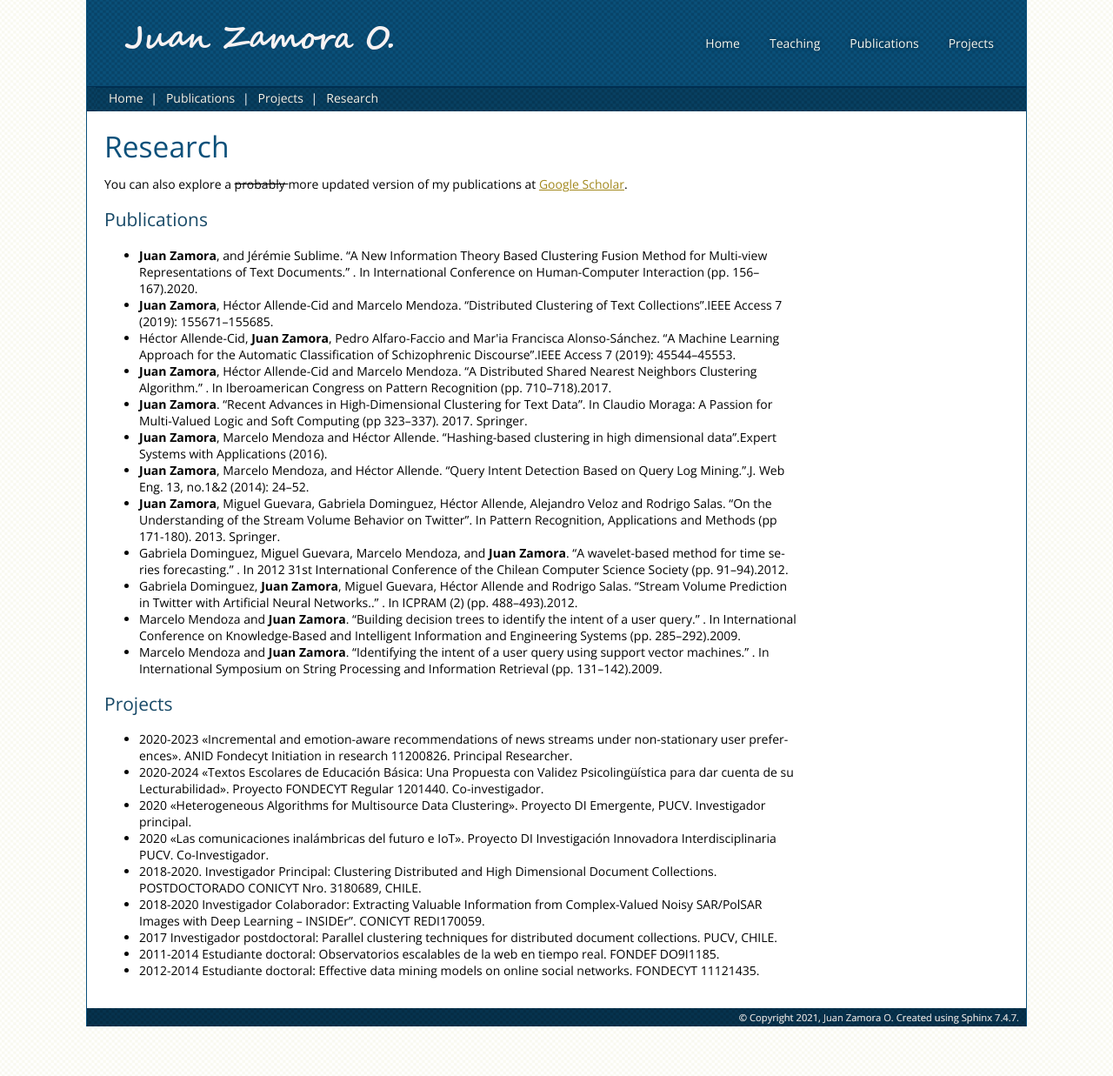
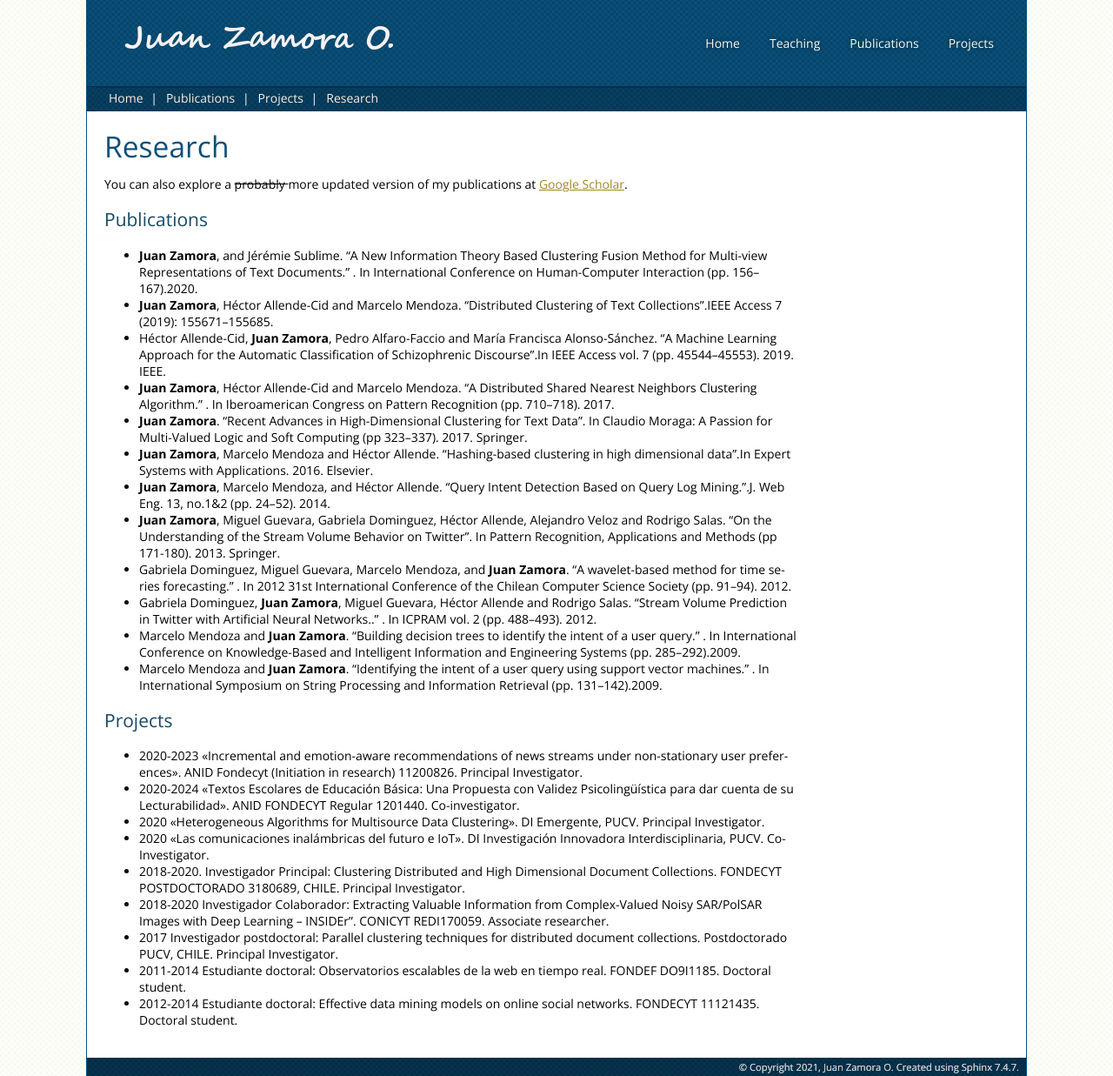
Before and after one commit to jfzo/jfzo.github.io, a Sphinx documentation site: the page built from conf/source/research.rst, in a window 1280 px wide. Shown: the whole page at 87% size. Built offline with Sphinx 7.4.7, drawn with Linux system fonts in a browser that asks for light colours.

Commit message:
important update

```diff
--- a/conf/source/research.rst
+++ b/conf/source/research.rst
@@ -10,21 +10,21 @@ Publications
 
 * **Juan Zamora**, Héctor Allende-Cid and Marcelo Mendoza. "Distributed Clustering of Text Collections".IEEE Access 7 (2019): 155671–155685.
 
-* Héctor Allende-Cid, **Juan Zamora**, Pedro Alfaro-Faccio and Mar\'\ia Francisca Alonso-Sánchez. "A Machine Learning Approach for the Automatic Classification of Schizophrenic Discourse".IEEE Access 7 (2019): 45544–45553.
+* Héctor Allende-Cid, **Juan Zamora**, Pedro Alfaro-Faccio and María Francisca Alonso-Sánchez. "A Machine Learning Approach for the Automatic Classification of Schizophrenic Discourse".In IEEE Access vol. 7 (pp. 45544–45553). 2019. IEEE.
 
-* **Juan Zamora**, Héctor Allende-Cid and Marcelo Mendoza. "A Distributed Shared Nearest Neighbors Clustering Algorithm." . In Iberoamerican Congress on Pattern Recognition (pp. 710–718).2017.
+* **Juan Zamora**, Héctor Allende-Cid and Marcelo Mendoza. "A Distributed Shared Nearest Neighbors Clustering Algorithm." . In Iberoamerican Congress on Pattern Recognition (pp. 710–718). 2017.
 
 * **Juan Zamora**. "Recent Advances in High-Dimensional Clustering for Text Data". In Claudio Moraga: A Passion for Multi-Valued Logic and Soft Computing (pp 323–337). 2017. Springer.
 
-* **Juan Zamora**, Marcelo Mendoza and Héctor Allende. "Hashing-based clustering in high dimensional data".Expert Systems with Applications (2016).
+* **Juan Zamora**, Marcelo Mendoza and Héctor Allende. "Hashing-based clustering in high dimensional data".In Expert Systems with Applications. 2016. Elsevier.
 
-* **Juan Zamora**, Marcelo Mendoza, and Héctor Allende. "Query Intent Detection Based on Query Log Mining.".J. Web Eng. 13, no.1&2 (2014): 24–52.
+* **Juan Zamora**, Marcelo Mendoza, and Héctor Allende. "Query Intent Detection Based on Query Log Mining.".J. Web Eng. 13, no.1&2 (pp. 24–52). 2014.
 
 * **Juan Zamora**, Miguel Guevara, Gabriela Dominguez, Héctor Allende, Alejandro Veloz and Rodrigo Salas. "On the Understanding of the Stream Volume Behavior on Twitter". In Pattern Recognition, Applications and Methods (pp 171-180). 2013. Springer.
 
-* Gabriela Dominguez, Miguel Guevara, Marcelo Mendoza, and **Juan Zamora**. "A wavelet-based method for time series forecasting." . In 2012 31st International Conference of the Chilean Computer Science Society (pp. 91–94).2012.
+* Gabriela Dominguez, Miguel Guevara, Marcelo Mendoza, and **Juan Zamora**. "A wavelet-based method for time series forecasting." . In 2012 31st International Conference of the Chilean Computer Science Society (pp. 91–94). 2012.
 
-* Gabriela Dominguez, **Juan Zamora**, Miguel Guevara, Héctor Allende and Rodrigo Salas. "Stream Volume Prediction in Twitter with Artificial Neural Networks.." . In ICPRAM (2) (pp. 488–493).2012.
+* Gabriela Dominguez, **Juan Zamora**, Miguel Guevara, Héctor Allende and Rodrigo Salas. "Stream Volume Prediction in Twitter with Artificial Neural Networks.." . In ICPRAM vol. 2 (pp. 488–493). 2012.
 
 * Marcelo Mendoza and **Juan Zamora**. "Building decision trees to identify the intent of a user query." . In International Conference on Knowledge-Based and Intelligent Information and Engineering Systems (pp. 285–292).2009.
 
@@ -36,15 +36,15 @@ Publications
 Projects
 *********
 
-* 2020-2023 «Incremental and emotion-aware recommendations of news streams under non-stationary user preferences». ANID Fondecyt Initiation in research 11200826. Principal Researcher.
-*  2020-2024 «Textos Escolares de Educación Básica: Una Propuesta con Validez Psicolingüística para dar cuenta de su Lecturabilidad». Proyecto FONDECYT Regular 1201440. Co-investigador.
-*  2020 «Heterogeneous Algorithms for Multisource Data Clustering». Proyecto DI Emergente, PUCV. Investigador principal.
-*  2020 «Las comunicaciones inalámbricas del futuro e IoT». Proyecto DI Investigación Innovadora Interdisciplinaria PUCV. Co-Investigador.
-*  2018-2020. Investigador Principal: Clustering Distributed and High Dimensional Document Collections. POSTDOCTORADO CONICYT Nro. 3180689, CHILE.
-*  2018-2020 Investigador Colaborador: Extracting Valuable Information from Complex-Valued Noisy SAR/PolSAR Images with Deep Learning – INSIDEr”. CONICYT REDI170059.
-*  2017 Investigador postdoctoral: Parallel clustering techniques for distributed document collections. PUCV, CHILE.
-*  2011-2014 Estudiante doctoral: Observatorios escalables de la web en tiempo real. FONDEF DO9I1185.
-*  2012-2014 Estudiante doctoral: Effective data mining models on online social networks. FONDECYT 11121435.
+* 2020-2023 «Incremental and emotion-aware recommendations of news streams under non-stationary user preferences». ANID Fondecyt (Initiation in research) 11200826. Principal Investigator.
+*  2020-2024 «Textos Escolares de Educación Básica: Una Propuesta con Validez Psicolingüística para dar cuenta de su Lecturabilidad». ANID FONDECYT Regular 1201440. Co-investigator.
+*  2020 «Heterogeneous Algorithms for Multisource Data Clustering». DI Emergente, PUCV. Principal Investigator.
+*  2020 «Las comunicaciones inalámbricas del futuro e IoT». DI Investigación Innovadora Interdisciplinaria, PUCV. Co-Investigator.
+*  2018-2020. Investigador Principal: Clustering Distributed and High Dimensional Document Collections. FONDECYT POSTDOCTORADO 3180689, CHILE. Principal Investigator.
+*  2018-2020 Investigador Colaborador: Extracting Valuable Information from Complex-Valued Noisy SAR/PolSAR Images with Deep Learning – INSIDEr”. CONICYT REDI170059. Associate researcher.
+*  2017 Investigador postdoctoral: Parallel clustering techniques for distributed document collections. Postdoctorado PUCV, CHILE. Principal Investigator.
+*  2011-2014 Estudiante doctoral: Observatorios escalables de la web en tiempo real. FONDEF DO9I1185. Doctoral student.
+*  2012-2014 Estudiante doctoral: Effective data mining models on online social networks. FONDECYT 11121435. Doctoral student.
 
 .. |ss| raw:: html
 
```
Also changed, not shown: 2 other files.
